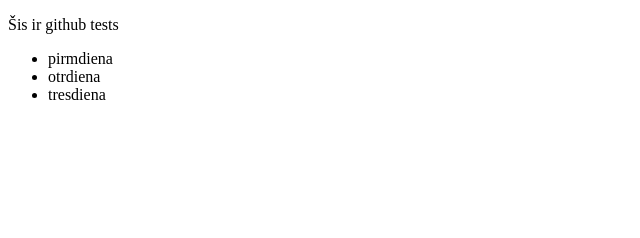
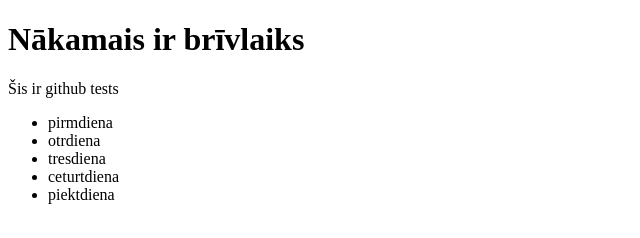
Before and after one commit to lieeeneee/testing1710, a plain HTML site: page index.html in a window 1280 px wide. Shown: the whole page, without its empty margins (0-640 px from the left). Drawn offline with Linux system fonts and the light colour scheme.

Commit message:
pabeidzu dienu sarakstu

```diff
--- a/index.html
+++ b/index.html
@@ -6,12 +6,15 @@
     <title>Document</title>
 </head>
 <body>
+    <h1>Nākamais ir brīvlaiks</h1>
     <p>Šis ir github tests</p>
     <div>
         <ul>
             <li>pirmdiena</li>
             <li>otrdiena</li>
             <li>tresdiena</li>
+            <li>ceturtdiena</li>
+            <li>piektdiena</li>
         </ul>
     </div>
 </body>
```
